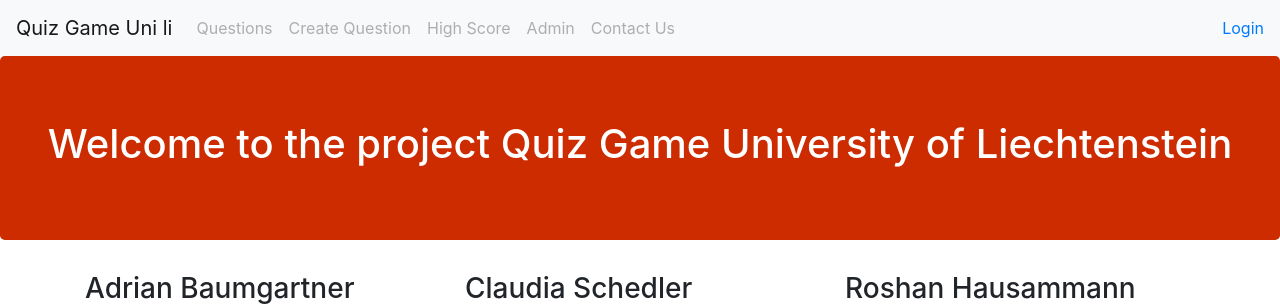
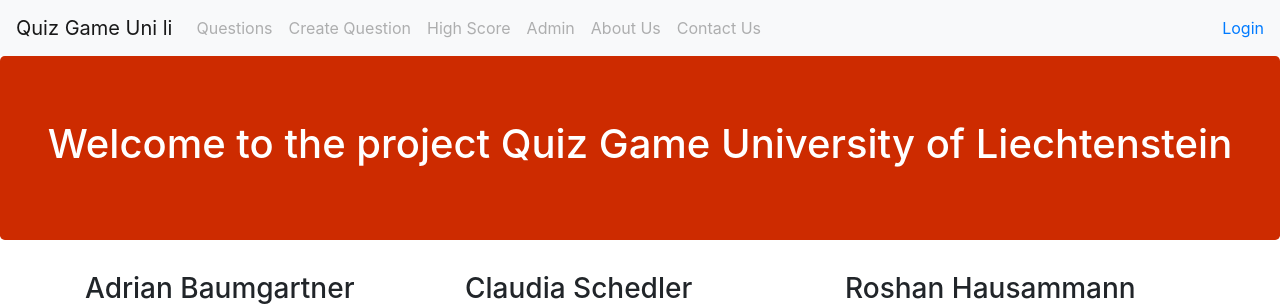
Before and after one commit to Cyberboa/Quiz-game-Uni-li, a Django app: page / in a window 1280 px wide. Shown: the top 308 px of the page. Run offline with Django 3.2, Linux system fonts and the light colour scheme; style sheets or scripts are compiled from the project's sources; some libraries are stand-ins or nearby versions.

Commit message:
- create navigation bar about us

```diff
--- a/quizGameApp/views.py
+++ b/quizGameApp/views.py
@@ -31,6 +31,9 @@ class QuestionView(View):
 
     def contact(httprequest, *args):
         return render(httprequest, "contact.html")
+
+    def about(httprequest, *args):
+        return render(httprequest, "about.html")
 
     @login_required
     def questionList(httprequest, *args, **kwargs):
--- a/quizGameSystem/urls.py
+++ b/quizGameSystem/urls.py
@@ -30,6 +30,6 @@ urlpatterns = [
                   path('create/', QuestionView.questionCreateView),
                   path('score/', Score.scoreList),
                   path('register/', Register.registerUser),
-                  path('contact/', QuestionView.contact),
+                  path('about/', QuestionView.about),
                   path('', include("django.contrib.auth.urls")),
               ] + static(settings.MEDIA_URL, document_root=settings.MEDIA_ROOT)
--- a/templates/nav_bar.html
+++ b/templates/nav_bar.html
@@ -25,6 +25,10 @@
                 <li>
                 <a class="nav-link" href="../contact/">Contact Us</a>
                 </li>
+
+                <li>
+                    <a class="nav-link" href="/about/">About Us</a>
+                </li>
             </ul>
             <p>Welcome, {{ user.get_username }}. <a href="/logout/" class="header-link">Sign
                 out</a></p>
@@ -43,6 +47,9 @@
                     <a class="nav-link disabled" href="../admin/">Admin</a>
                 </li>
                 <li>
+                    <a class="nav-link disabled" href="/about/">About Us</a>
+                </li>
+                <li>
                     <a class="nav-link disabled" href="../contact/">Contact Us</a>
                 </li>
             </ul>
```
Also changed, not shown: db.sqlite3.
